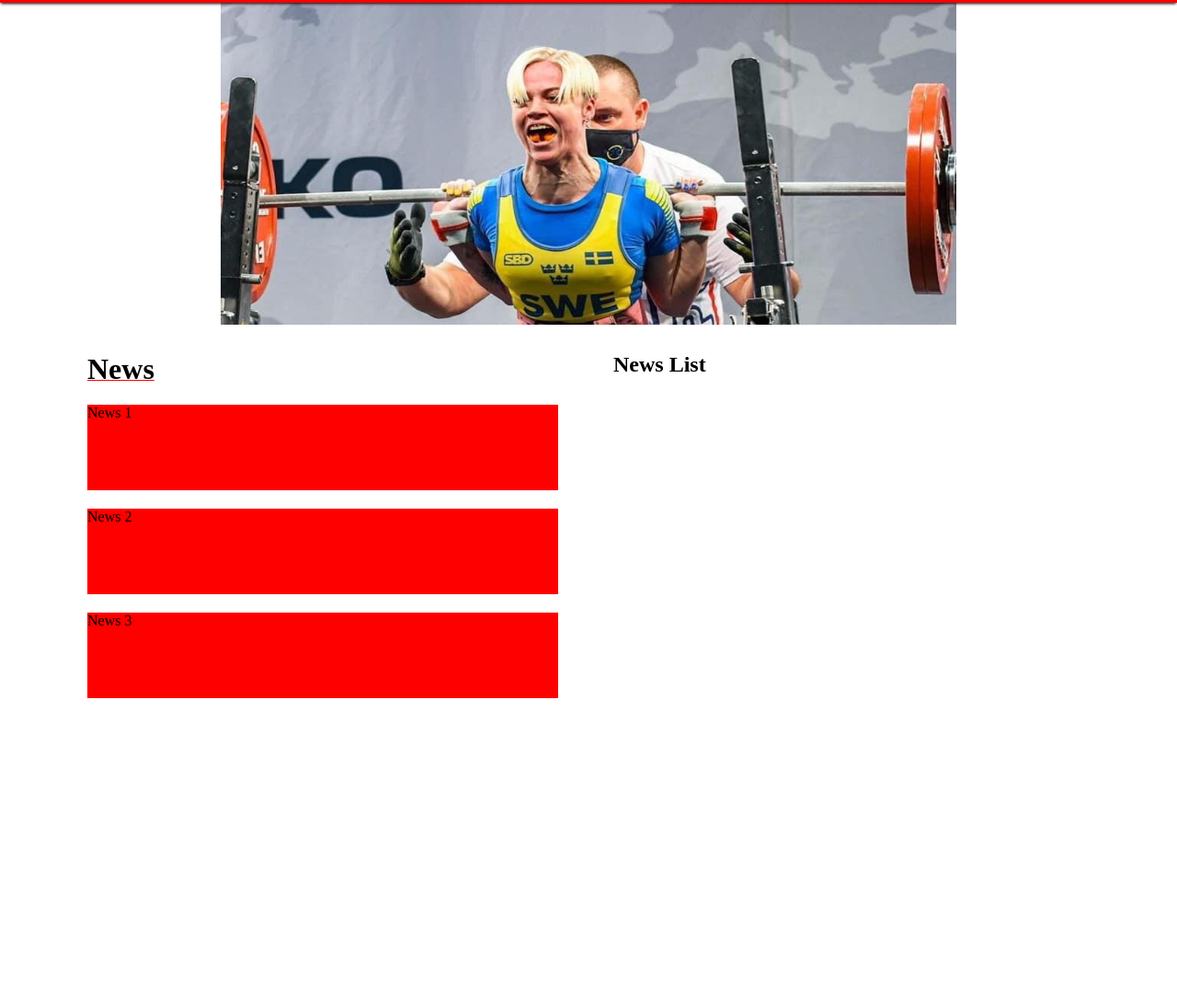
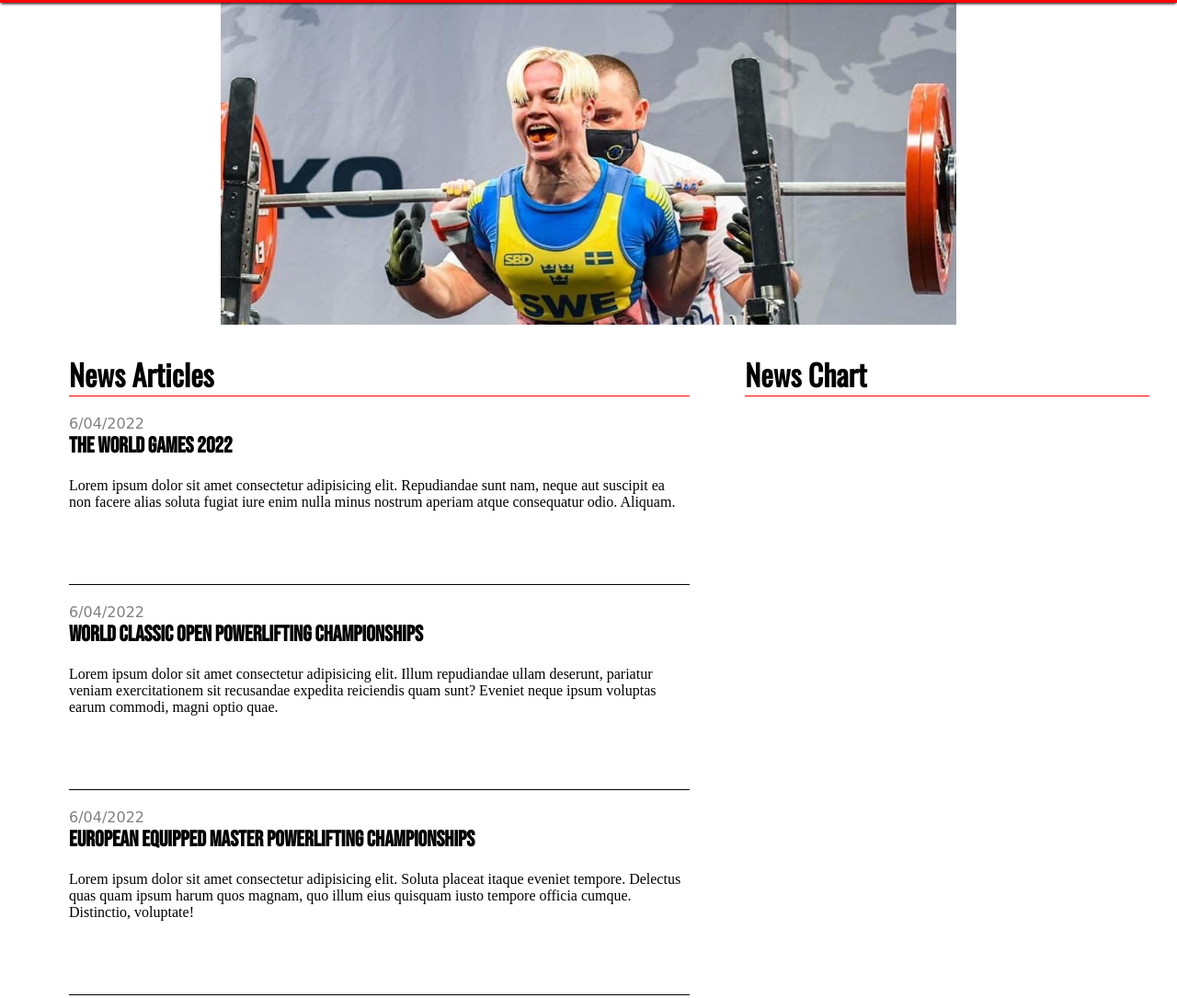
Before and after one commit to JuggeToaster/Way-of-Powerlifting--Slutprojekt-, a plain HTML site: page index.html in a window 1280 px wide. Shown: the part 200-1285 px from the top of the page at 92% size. Before the commit the page ends 989 px from the top, so only its background shows below. Drawn offline with nearby package versions, Linux system fonts and the light colour scheme; a web font is replaced by a local one.

Commit message:
Fixar Articles

```diff
--- a/index.html
+++ b/index.html
@@ -15,6 +15,24 @@
       href="https://fonts.googleapis.com/css2?family=Karla:wght@500&display=swap"
       rel="stylesheet"
     />
+    <link rel="preconnect" href="https://fonts.googleapis.com" />
+    <link rel="preconnect" href="https://fonts.gstatic.com" crossorigin />
+    <link
+      href="https://fonts.googleapis.com/css2?family=Grape+Nuts&display=swap"
+      rel="stylesheet"
+    />
+    <link rel="preconnect" href="https://fonts.googleapis.com" />
+    <link rel="preconnect" href="https://fonts.gstatic.com" crossorigin />
+    <link
+      href="https://fonts.googleapis.com/css2?family=Oswald&display=swap"
+      rel="stylesheet"
+    />
+    <link rel="preconnect" href="https://fonts.googleapis.com" />
+    <link rel="preconnect" href="https://fonts.gstatic.com" crossorigin />
+    <link
+      href="https://fonts.googleapis.com/css2?family=Bebas+Neue&display=swap"
+      rel="stylesheet"
+    />
     <title>Way of powerlifting</title>
     <link
       rel="shortcut icon"
@@ -23,13 +41,14 @@
     />
   </head>
   <body>
-    <header class="home_navigation_bar" id="myHeader">
+    <header class="home_navigation_bar">
       <div class="logo">
         <img src="t_strength-logo_7.png" height="100" width="150" alt="" />
         <img src="download.png" height="150" width="450" alt="" />
         <img src="SBD.jpg" height="150" width="450" alt="" />
         <img src="t_strength-logo_7.png" height="100" width="150" alt="" />
       </div>
+    </header>
     <nav class="main_bar">
       <ul class="navigation_menu">
         <li><a class="nav_links" href="Shop.html">Shop</a></li>
@@ -42,20 +61,39 @@
         <li><a class="nav_links" href="">About</a></li>
       </ul>
     </nav>
-    </header>
     <div class="terry">
       <img src="terry_main.jpg" width="800" height="350" />
     </div>
     <main>
       <div class="page_main">
         <div class="articles">
-          <h1>News</h1>
-          <div class="news_posts">News 1</div>
-          <div class="news_posts">News 2</div>
-          <div class="news_posts">News 3</div>
+          <h1>News Articles</h1>
+          <div class="news_posts">
+            <p>6/04/2022</p>
+            <h2>The World Games 2022</h2>
+            Lorem ipsum dolor sit amet consectetur adipisicing elit. Repudiandae
+            sunt nam, neque aut suscipit ea non facere alias soluta fugiat iure
+            enim nulla minus nostrum aperiam atque consequatur odio. Aliquam.
+          </div>
+          <div class="news_posts">
+            <p>6/04/2022</p>
+            <h2>World Classic Open Powerlifting Championships</h2>
+            Lorem ipsum dolor sit amet consectetur adipisicing elit. Illum
+            repudiandae ullam deserunt, pariatur veniam exercitationem sit
+            recusandae expedita reiciendis quam sunt? Eveniet neque ipsum
+            voluptas earum commodi, magni optio quae.
+          </div>
+          <div class="news_posts">
+            <p>6/04/2022</p>
+            <h2>European Equipped Master Powerlifting Championships</h2>
+            Lorem ipsum dolor sit amet consectetur adipisicing elit. Soluta
+            placeat itaque eveniet tempore. Delectus quas quam ipsum harum quos
+            magnam, quo illum eius quisquam iusto tempore officia cumque.
+            Distinctio, voluptate!
+          </div>
         </div>
         <div class="article_2">
-          <h2>News List</h2>
+          <h1>News Chart</h1>
         </div>
       </div>
     </main>
--- a/style.css
+++ b/style.css
@@ -7,7 +7,7 @@ body {
   overflow-x: hidden;
 }
 
-header {
+.main_bar {
   position: sticky;
   top: 0;
 }
@@ -76,24 +76,44 @@ header {
   display: flex;
   padding: 30px;
   flex-direction: column;
-  width: 40%;
-  margin-left: 65px;
+  width: 60%;
+  margin-left: 45px;
 }
 
 h1 {
-  text-decoration: underline red;
+  border-bottom: 1px red solid;
   text-decoration-thickness: 1px;
+  text-underline-offset: 2px;
+  font-family: 'Oswald', sans-serif;
 }
 
+
 .news_posts {
-  padding-bottom: 75px;
-  background-color: red;
+  padding-bottom: 80px;
   margin-top: 20px;
+  border-bottom: 1px black solid;
+  cursor: pointer;
+}
+
+p {
+  font-family: 'Grape Nuts', cursive;
+  color: grey;
+}
+
+h2 {
+  padding-bottom: 20px;
+  font-family: 'Bebas Neue', cursive;
 }
 
 .article_2 {
   display: flex;
   padding: 30px;
+  flex-direction: column;
+  width: 500px;
+}
+
+.news_posts:hover {
+  background-color: lightgrey;
 }
 
 .shop_nav_bar {
```
Lines whose indentation alone changed are shown as unchanged.
